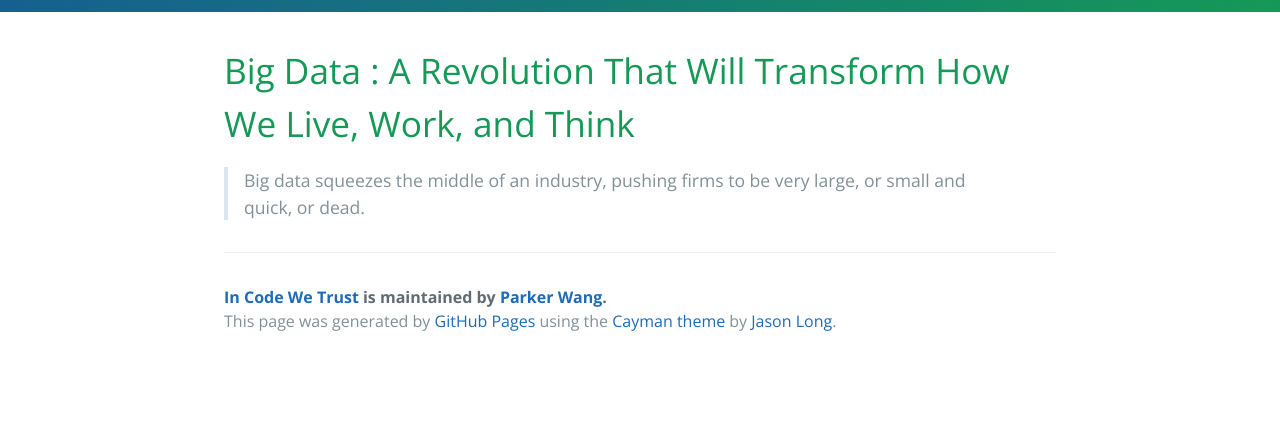
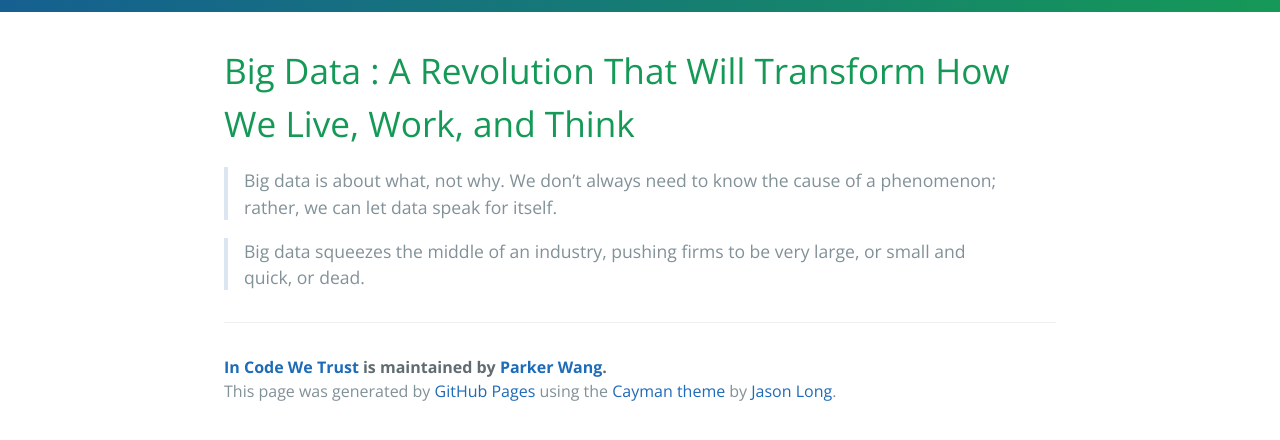
Before and after one commit to parkerwy/parkerwy.github.io, a Jekyll site: the page built from _posts/2016-09-01-big-data-notes.markdown, in a window 1280 px wide, cut to the strip 324-764 px from the top of the page. Built offline with Jekyll 4.4.1, drawn with Linux system fonts in a browser that asks for light colours.

Commit message:
Update 2016-09-01-big-data-notes.markdown

```diff
--- a/_posts/2016-09-01-big-data-notes.markdown
+++ b/_posts/2016-09-01-big-data-notes.markdown
@@ -7,4 +7,7 @@ categories: main
 
 # Big Data : A Revolution That Will Transform How We Live, Work, and Think
 
+> Big data is about what, not why. We don’t always need to know the cause of a phenomenon; rather, we can
+> let data speak for itself.
+
 > Big data squeezes the middle of an industry, pushing firms to be very large, or small and quick, or dead.
```
